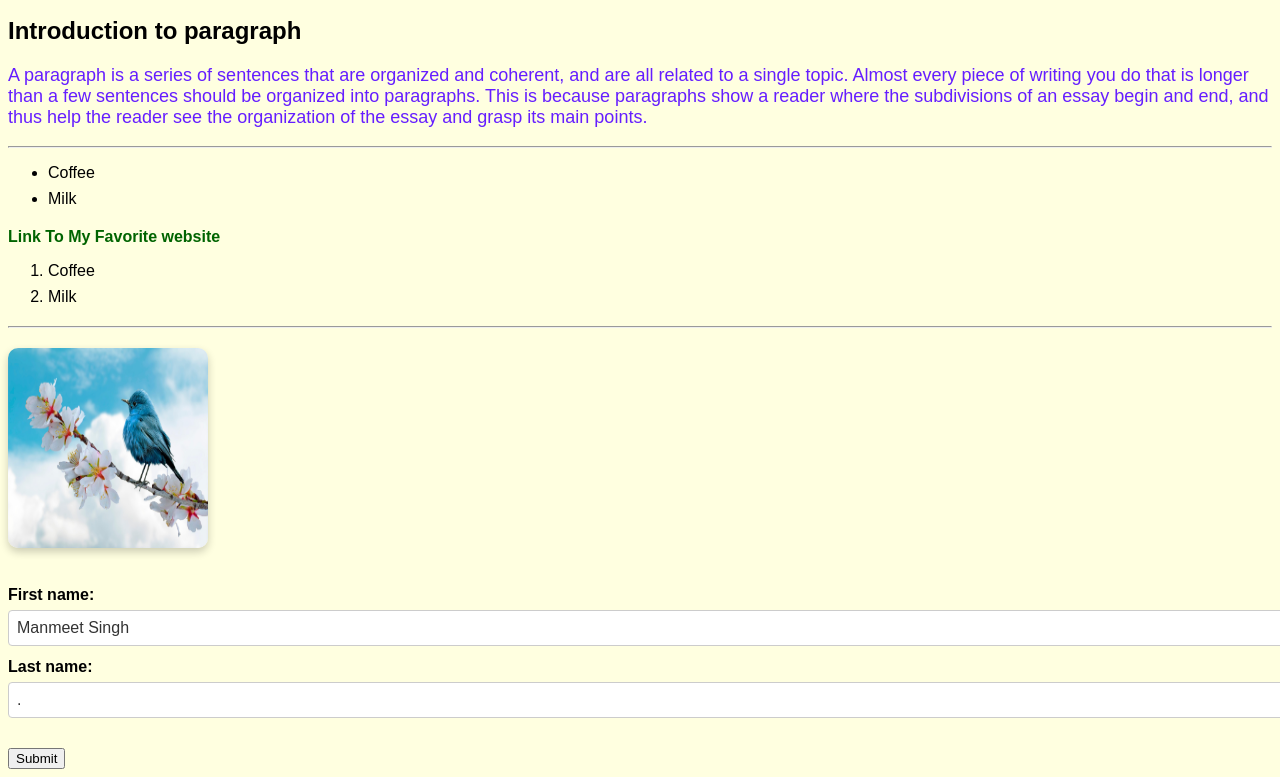
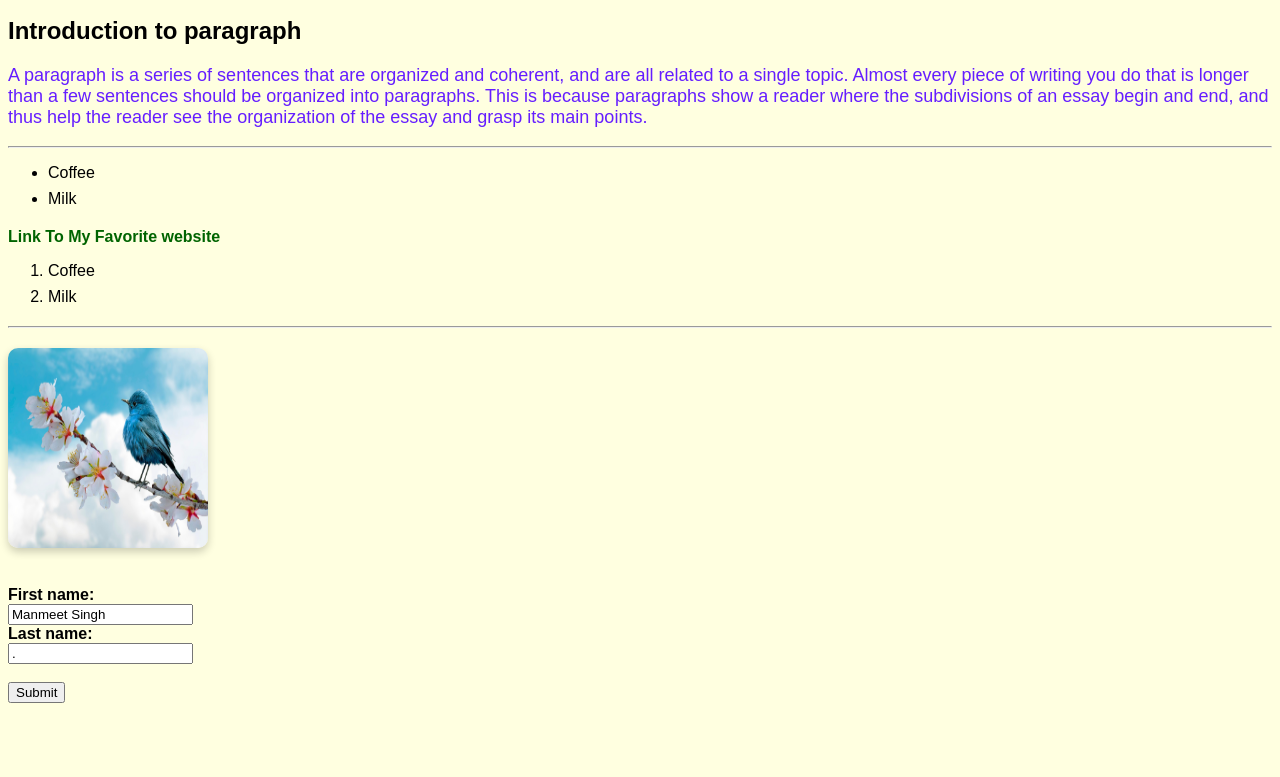
Before and after one commit to Manmeetsingh7/Manmeetsingh7.github.io, a plain HTML site: page index.html in a window 1280 px wide. Shown: the part 104-881 px from the top of the page. After the commit the page ends 815 px from the top, so only its background shows below. Drawn offline with Linux system fonts and the light colour scheme.

Commit message:
Update mystyle.css

```diff
--- a/mystyle.css
+++ b/mystyle.css
@@ -40,18 +40,3 @@ img {
 label {
   font-weight: bold;
 }
-input[type="text"] {
-  width: 100%;
-  padding: 8px;
-  margin: 6px 0 12px 0;
-  border: 1px solid #ccc;          /* light gray border */
-  border-radius: 4px;
-  background-color: #fff;          /* white background */
-  font-size: 16px;
-  color: #333;                    /* dark gray text */
-}
-
-input[type="text"]:focus {
-  border-color: #999;              /* slightly darker border on focus */
-  outline: none;
-}
```
